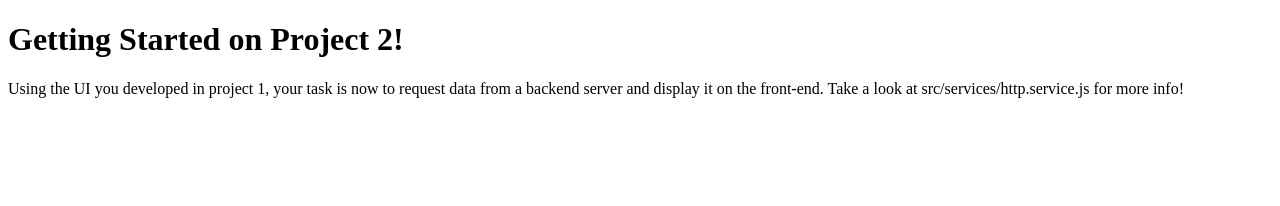
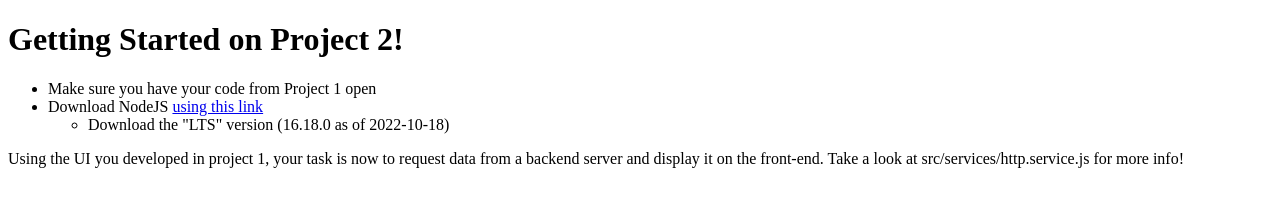
Before and after one commit to tipjoe/aspiring-devs-10-2022-p2-form-digest, a website: page src/App.html in a window 1280 px wide. Drawn offline with nearby package versions, Linux system fonts and the light colour scheme.

Commit message:
Add instructions for downloading NodejS

```diff
--- a/src/App.html
+++ b/src/App.html
@@ -1,15 +1,32 @@
 <!DOCTYPE html>
 <html lang="en">
   <head>
-    <script type="text/javascript" src="https://cdn.jsdelivr.net/npm/axios/dist/axios.min.js"></script>
+    <script
+      type="text/javascript"
+      src="https://cdn.jsdelivr.net/npm/axios/dist/axios.min.js"
+    ></script>
     <script type="text/javascript" src="services/http.service.js"></script>
     <script type="text/javascript" src="index.js"></script>
     <meta charset="UTF-8" />
     <meta http-equiv="X-UA-Compatible" content="IE=edge" />
     <meta name="viewport" content="width=device-width, initial-scale=1.0" />
-    <link rel="apple-touch-icon" sizes="180x180" href="../apple-touch-icon.png" />
-    <link rel="icon" type="image/png" sizes="32x32" href="../favicon-32x32.png" />
-    <link rel="icon" type="image/png" sizes="16x16" href="../favicon-16x16.png" />
+    <link
+      rel="apple-touch-icon"
+      sizes="180x180"
+      href="../apple-touch-icon.png"
+    />
+    <link
+      rel="icon"
+      type="image/png"
+      sizes="32x32"
+      href="../favicon-32x32.png"
+    />
+    <link
+      rel="icon"
+      type="image/png"
+      sizes="16x16"
+      href="../favicon-16x16.png"
+    />
     <link rel="manifest" href="../site.webmanifest" />
     <title>First Project</title>
   </head>
@@ -19,8 +36,19 @@
     <div class="application-body">
       <h1>Getting Started on Project 2!</h1>
       <div>
-        <span>Using the UI you developed in project 1, your task is now to request data from a backend server and display it on the front-end.
-          Take a look at src/services/http.service.js for more info!
+        <ul>
+          <li>Make sure you have your code from Project 1 open</li>
+          <li>
+            Download NodeJS <a href="https://nodejs.org/en/">using this link</a>
+            <ul>
+              <li>Download the "LTS" version (16.18.0 as of 2022-10-18)</li>
+            </ul>
+          </li>
+        </ul>
+        <span
+          >Using the UI you developed in project 1, your task is now to request
+          data from a backend server and display it on the front-end. Take a
+          look at src/services/http.service.js for more info!
         </span>
       </div>
     </div>
```
